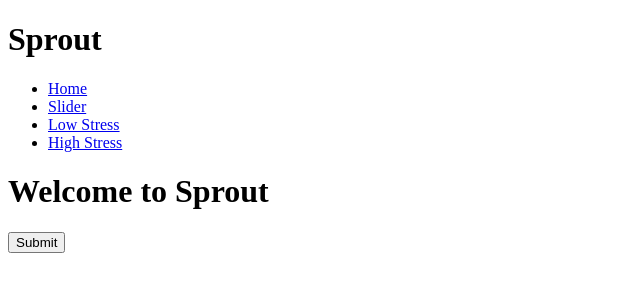
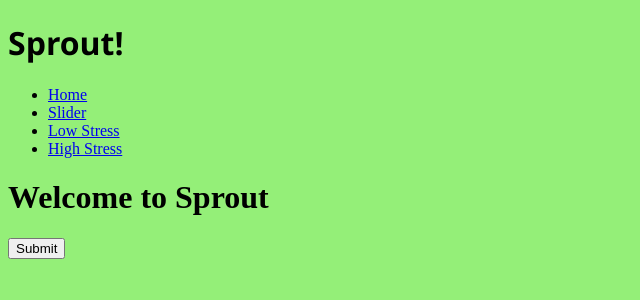
Before and after one commit to EastsidePreparatorySchool/Sprout, a Django app: page / in a window 1280 px wide. Shown: the top 300 px of the page, without its empty margins (0-640 px from the left). Run offline with Django 4.2, Linux system fonts and the light colour scheme.

Commit message:
Added Background Color & Font

```diff
--- a/leaf/templates/leaf/base.html
+++ b/leaf/templates/leaf/base.html
@@ -5,17 +5,16 @@
   <meta name="viewport" content="width=device-width, initial-scale=1.0">
 </head>
 <body>
-  <header>
-    <h1>Sprout</h1>
+    <h1 style="font-family: 'Segoe UI', Tahoma, Geneva, Verdana, sans-serif;" >Sprout!</h1>
     <nav>
       <ul>
         <li><a href="{% url 'leaf:home' %}">Home</a></li>
         <li><a href="/leaf/slider/">Slider</a></li>
         <li><a href="/leaf/low_stress/">Low Stress</a></li>
         <li><a href="/leaf/high_stress/">High Stress</a></li>
+        <body style="background-color:rgb(148, 239, 120);">
       </ul>
     </nav>
-  </header>
   <main>
     {% block content %}
     {% endblock %}
```
